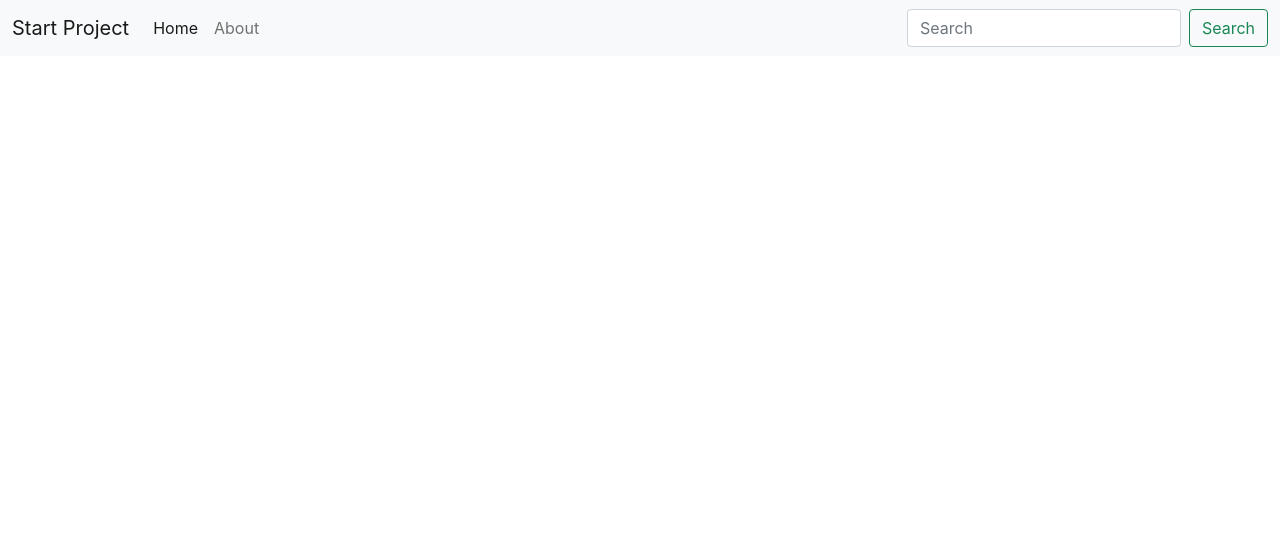
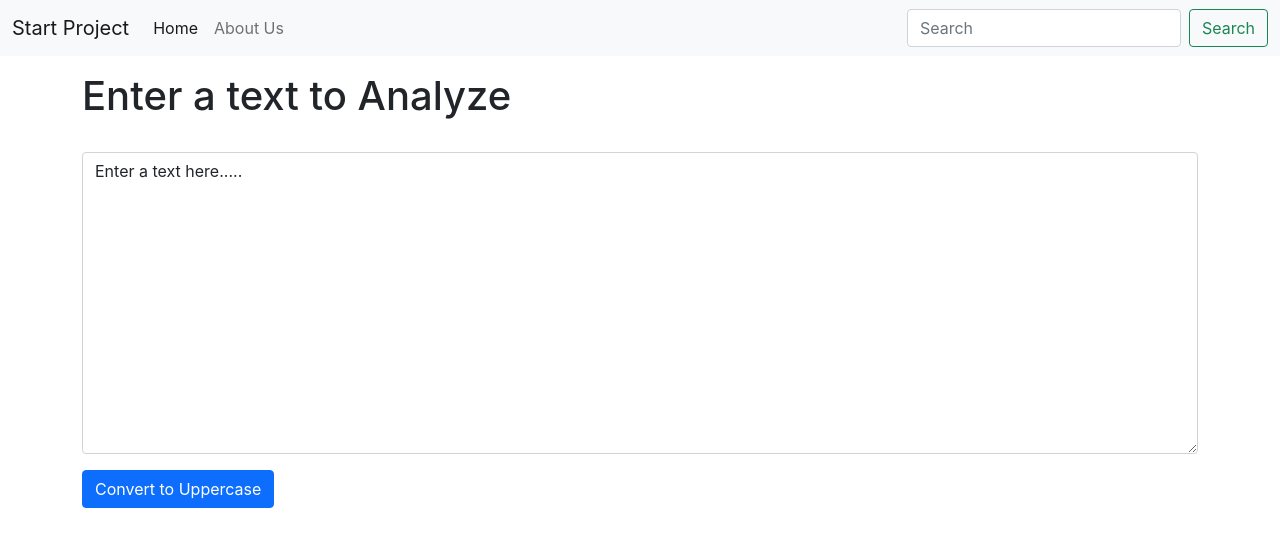
Before and after one commit to yoge-esh/ReactJs, a React (Create React App) app in the folder start/: page / in a window 1280 px wide. Shown: the top 546 px of the page. Built offline with nearby package versions, Linux system fonts and the light colour scheme.

Commit message:
useState, eventHandeling, eventListening

```diff
--- a/start/src/App.js
+++ b/start/src/App.js
@@ -1,52 +1,16 @@
 // import logo from './logo.svg';
 import "./App.css";
+import Navbar from "./Components/Navbar";
+import TextForms from "./Components/TextForms";
 
 function App() {
   return (
     <>
-      <nav className="navbar navbar-expand-lg navbar-light bg-light">
-        <div className="container-fluid">
-          <a className="navbar-brand" href="/">
-            Start Project
-          </a>
-          <button
-            className="navbar-toggler"
-            type="button"
-            data-bs-toggle="collapse"
-            data-bs-target="#navbarSupportedContent"
-            aria-controls="navbarSupportedContent"
-            aria-expanded="false"
-            aria-label="Toggle navigation"
-          >
-            <span className="navbar-toggler-icon"></span>
-          </button>
-          <div className="collapse navbar-collapse" id="navbarSupportedContent">
-            <ul className="navbar-nav me-auto mb-2 mb-lg-0">
-              <li className="nav-item">
-                <a className="nav-link active" aria-current="page" href="/">
-                  Home
-                </a>
-              </li>
-              <li className="nav-item">
-                <a className="nav-link" href="/">
-                  About
-                </a>
-              </li>
-            </ul>
-            <form className="d-flex">
-              <input
-                className="form-control me-2"
-                type="search"
-                placeholder="Search"
-                aria-label="Search"
-              />
-              <button className="btn btn-outline-success" type="submit">
-                Search
-              </button>
-            </form>
-          </div>
-        </div>
-      </nav>
+      <Navbar title="Start Project" aboutText="About Us" />
+      <div className="container my-3">
+        <TextForms heading = 'Enter a text to Analyze'/>
+      </div>
+      {/* <Navbar/> */}
     </>
   );
 }
--- /dev/null
+++ b/start/src/Components/Navbar.js
@@ -0,0 +1,76 @@
+import React from "react";
+import PropTypes from 'prop-types'
+
+
+export default function Navbar(props) {
+  return (
+    <div>
+      <nav className="navbar navbar-expand-lg navbar-light bg-light">
+        <div className="container-fluid">
+          <a className="navbar-brand" href="/">
+            {props.title}
+          </a>
+          <button
+            className="navbar-toggler"
+            type="button"
+            data-bs-toggle="collapse"
+            data-bs-target="#navbarSupportedContent"
+            aria-controls="navbarSupportedContent"
+            aria-expanded="false"
+            aria-label="Toggle navigation"
+          >
+            <span className="navbar-toggler-icon"></span>
+          </button>
+          <div className="collapse navbar-collapse" id="navbarSupportedContent">
+            <ul className="navbar-nav me-auto mb-2 mb-lg-0">
+              <li className="nav-item">
+                <a className="nav-link active" aria-current="page" href="/">
+                  Home
+                </a>
+              </li>
+              <li className="nav-item">
+                <a className="nav-link" href="/">
+                  {props.aboutText}
+                </a>
+              </li>
+            </ul>
+            <form className="d-flex">
+              <input
+                className="form-control me-2"
+                type="search"
+                placeholder="Search"
+                aria-label="Search"
+              />
+              <button className="btn btn-outline-success" type="submit">
+                Search
+              </button>
+            </form>
+          </div>
+        </div>
+      </nav>
+    </div>
+  );
+}
+
+
+// propTypes()
+Navbar.prototype = {
+    // propsName.ptototype.string => saying that there must be string value, other is not acceptable
+    // is we pass number here now, it will throw an error
+    title: PropTypes.string,
+    aboutText: PropTypes.string
+}
+
+// isRequired()
+// isRequired : means must have value in place of that props
+Navbar.prototype = {
+    title:PropTypes.string.isRequired // now the title is required, but as we are passing an default value it wont throw and error,
+}
+
+
+// default props
+//  default props : incase we dont keep the valeu then the default value will be assign in place of title and about
+Navbar.defaultProps = {
+    title: 'set title here',
+    aboutText: 'set about here'
+}
--- /dev/null
+++ b/start/src/Components/TextForms.js
@@ -0,0 +1,34 @@
+import React , {useState} from "react";
+
+export default function TextForms(props) {
+    const [text, setText] = useState('Enter a text here.....')
+    const handelClick =() =>{
+        console.log('Uppercase clicked!' + text);
+        let newText = text.toUpperCase();
+        setText(newText);
+    }
+
+    const handleOnClick = (event) =>
+    {
+        console.log('on clicked');
+        setText(event.target.value);
+    }
+
+  return (
+    <div>
+      <h1>{props.heading}</h1>
+      <div className="mb-3">
+        <label htmlFor="myBox" className="form-label"></label>
+        <textarea
+          className="form-control"
+          id="exampleFormControlTextarea1"
+          rows="12"
+        //   placeholder= {text}
+          onChange={handleOnClick}
+        value={text}
+        ></textarea>
+      </div>
+      <button className="btn btn-primary" onClick={handelClick}>Convert to Uppercase</button>
+    </div>
+  );
+}
```
